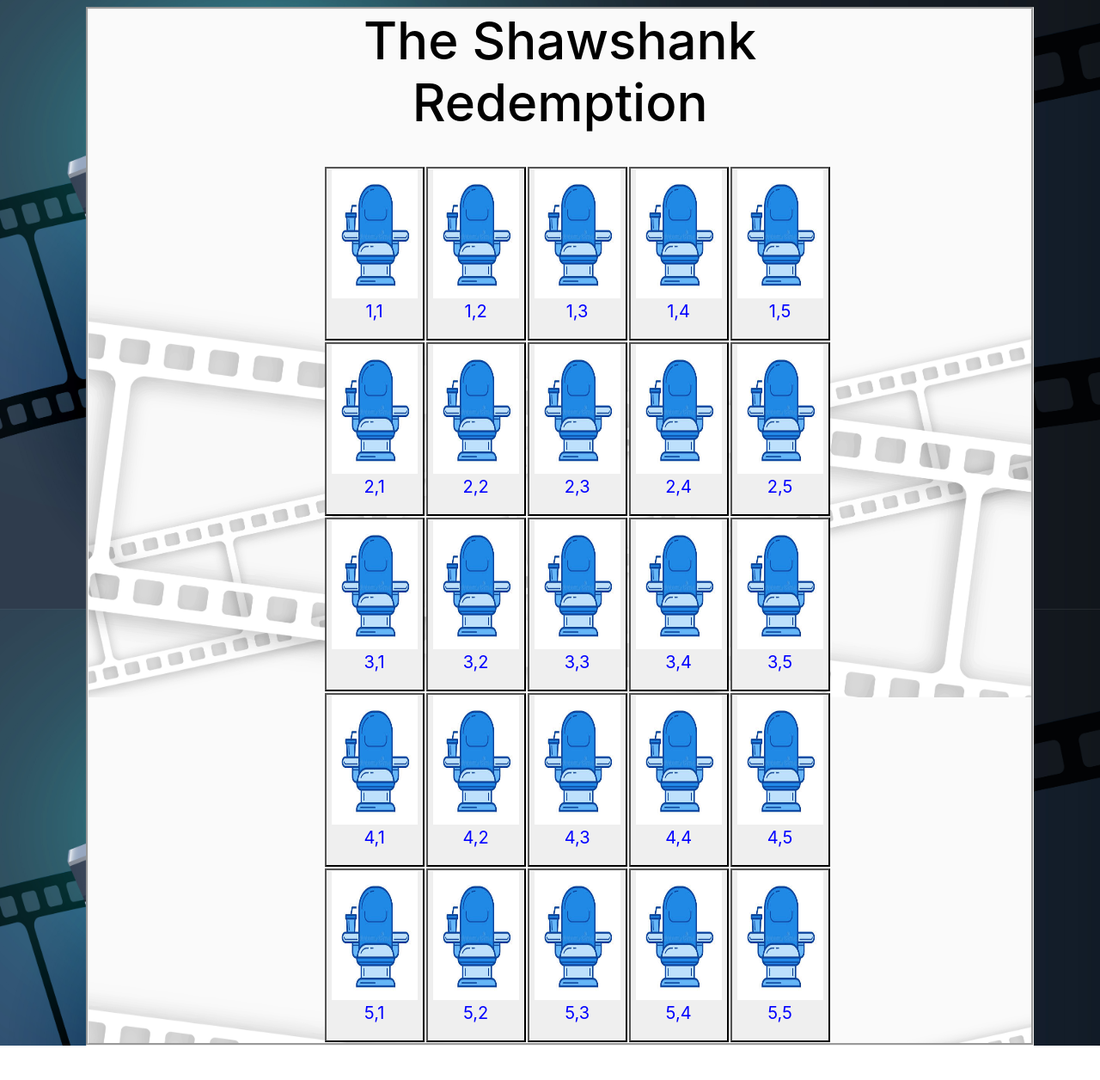
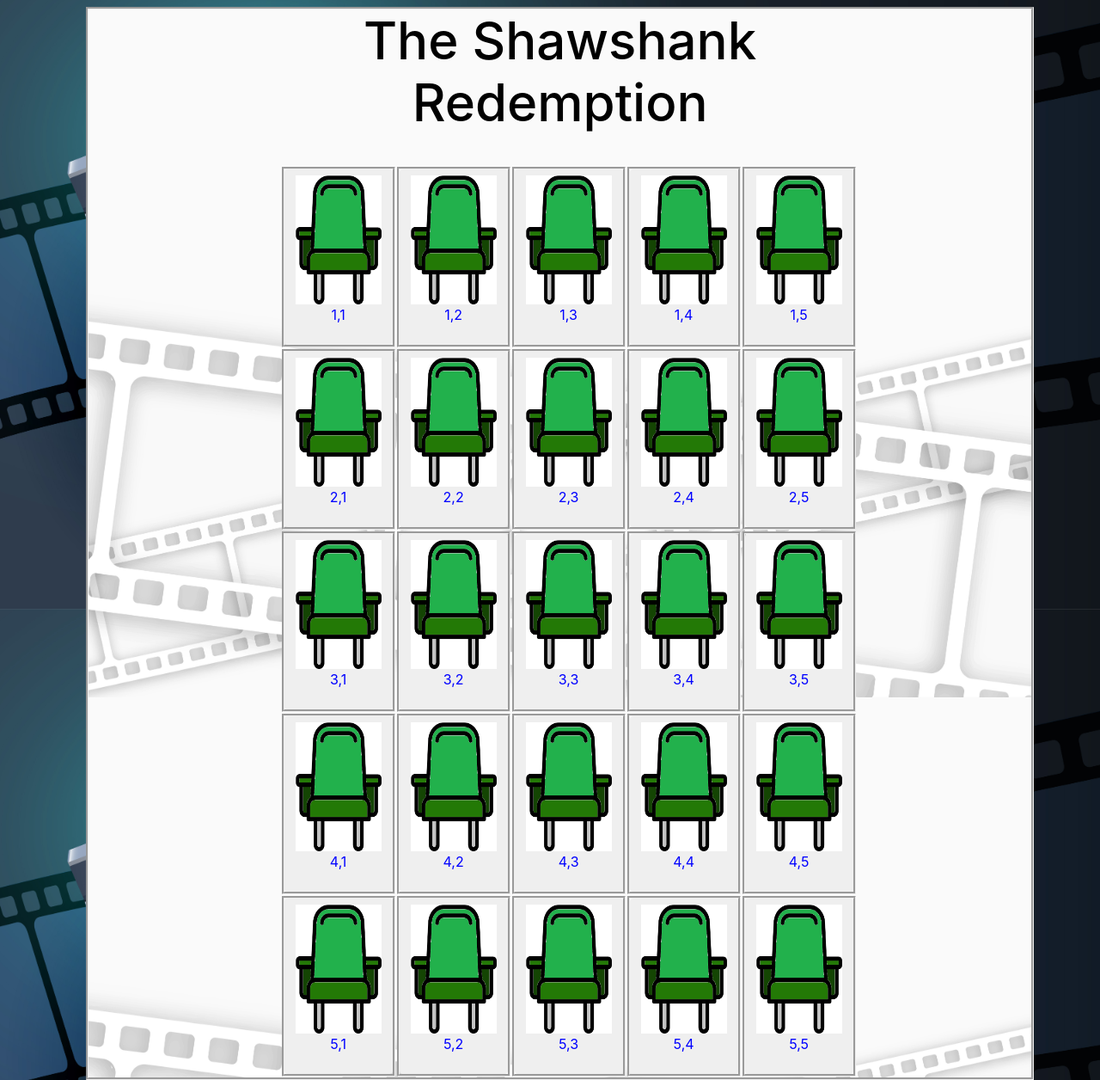
Before and after one commit to XAlexxelAX/NetworkProject, a Django app: page /tickets/4 in a window 1280 px wide. Shown: the part 92-1348 px from the top of the page at 86% size. Before the commit the page ends 1308 px from the top, so only its background shows below. Run offline with Django 3.2, Linux system fonts and the light colour scheme; data comes from the database, SQL or seed files in the repository; both versions use the stored data as it was after the commit; some libraries are stand-ins or nearby versions.

Commit message:
update ticket.html

```diff
--- a/movies/models.py
+++ b/movies/models.py
@@ -32,3 +32,5 @@
     screening = models.ForeignKey(Screening, on_delete=models.PROTECT, null=True)
     row = models.PositiveSmallIntegerField(default=0)
     seat = models.PositiveSmallIntegerField(default=0)
+    isTemp=models.BooleanField(default=True)
+    user=models.SmallIntegerField(default=-1)
--- a/movies/views.py
+++ b/movies/views.py
@@ -32,6 +32,13 @@
     return render(request, "screenings.html", context)
 
 def movie_tickets(request,sid):
+    if request.POST: #create new tickets and change color to
+        for item in request.POST.keys():
+            if 'seat' in item:
+                Ticket.objects.create(screening=Screening.objects.get(id=sid),row=int(item[5]),seat=int(item[7]),isTemp=True,
+                                      user=request.user.id)
+
+
     context={}
     context['screening'] = Screening.objects.get(id=sid)
     context['ticketDict'] = {}
--- a/templates/movie.html
+++ b/templates/movie.html
@@ -57,7 +57,6 @@
                 {% else %}
                 <h5>Sorry, we couldn't find any screenings.</h5>
                 {% endif %}
-
             </div>
         </div>
     </div>
--- a/templates/tickets.html
+++ b/templates/tickets.html
@@ -15,14 +15,14 @@
             text-align: center;
             color: black;
             margin: 0px auto;
-            width: 550px;
+            width: 650px;
         }
         .movieTitle{
             padding-bottom: 30px;
             font-size: 60px;
             color: black
         }
-        .takenSeatBox{
+        .seatBox{
             border-style:groove;
         }
     </style>
@@ -36,33 +36,52 @@
                 {% for r in rows %}
                 <tr>
                      <h1>{{ticketDict.r}}</h1>
+                    {%csrf_token%}
+                     <form role="form" action="/tickets/{{ screening.id }}" method="POST">
                     {% for s in seats %}
                     <td>
+                        <div class="seatBox">
                         {% if s in ticketDict|get_item:r %}
-                            <div class="takenSeatBox">
-                                <img onclick="" src="{% static "images/taken_seat.png" %}" width="100" height="150"></img>
-                                <p style="color:red;">Taken</p>
-                            </div>
+                            {% with ticket=ticketDict|get_item:r|get_item:s %}
+                            {% if not ticket.isTemp %}
+                                <button type="submit" class="btn" value="" name="seat_{{r}}_{{s}}" onclick="seatChosen('{{r}}','{{r|add:1}}','{{s}}','{{s|add:1}}'
+                                    ,'{{name}}','{{screening}}','{{screening.screenDate}}')">
+                                    <img src="{% static "images/red_seat.png" %}" width="100" height="150"></img>
+                                    <p style="color:red;">Taken</p>
+                            </button>
+                            {% elif request.user.id == ticket.user %}
+                                    <img src="{% static "images/gray_seat.png" %}" width="100" height="150"></img>
+                                    <p style="color:black;">Chosen</p>
                             {% else %}
-                            <button onclick="seatChosen('{{r}}','{{r|add:1}}','{{s}}','{{s|add:1}}','{{name}}','{{screening.screenDate}}')">
-                                <img src="{% static "images/open_seat.jpg" %}" width="100" height="150"></img>
-                                <p style="color:blue;">{{r|add:1}},{{s|add:1}}</p>
+                            <button type="submit" class="btn" value="" name="seat_{{r}}_{{s}}" onclick="seatChosen('{{r}}','{{r|add:1}}','{{s}}','{{s|add:1}}'
+                                    ,'{{name}}','{{screening}}','{{screening.screenDate}}')">
+                                    <img src="{% static "images/green_seat.png" %}" width="100" height="150"></img>
+                                    <p style="color:blue;">{{r|add:1}},{{s|add:1}}</p>
                             </button>
                             {%endif%}
-                        </button>
+                            {% endwith %}
+                        {% else %}
+                            <button type="submit" class="btn" value="" name="seat_{{r}}_{{s}}" onclick="seatChosen('{{r}}','{{r|add:1}}','{{s}}','{{s|add:1}}'
+                                    ,'{{name}}','{{screening}}','{{screening.screenDate}}')">
+                                    <img src="{% static "images/green_seat.png" %}" width="100" height="150"></img>
+                                    <p style="color:blue;">{{r|add:1}},{{s|add:1}}</p>
+                            </button>
+                        </div>
+                        {%endif%}
                     </td>
                     {% endfor %}
                     </tr>
                 {% endfor %}
-                </table>
+                 </form>
+            </table>
         </div>
     </div>
 </div>
 
 <script>
-function seatChosen(r,row,s,seat,name,date) {
+function seatChosen(r,row,s,seat,name,screening,date) {
     window.alert("New Ticket Has Been Added To Your Cart Successfully!\n\nDetails:\nMovie: "
-        +name+"\nDate: "+date+"\nSeat: ("+row+","+seat+")");
+        +name+"\nDate: "+date+"\nSeat: ("+row+","+seat+")")
 }
 </script>
 </body>
```
Also changed, not shown: db.sqlite3, movies/migrations/0014_ticket_istemp.py (added), movies/migrations/0015_ticket_user.py (added), static/images/gray_seat.png (added), static/images/green_seat.png (added), static/images/red_seat.png (added).
